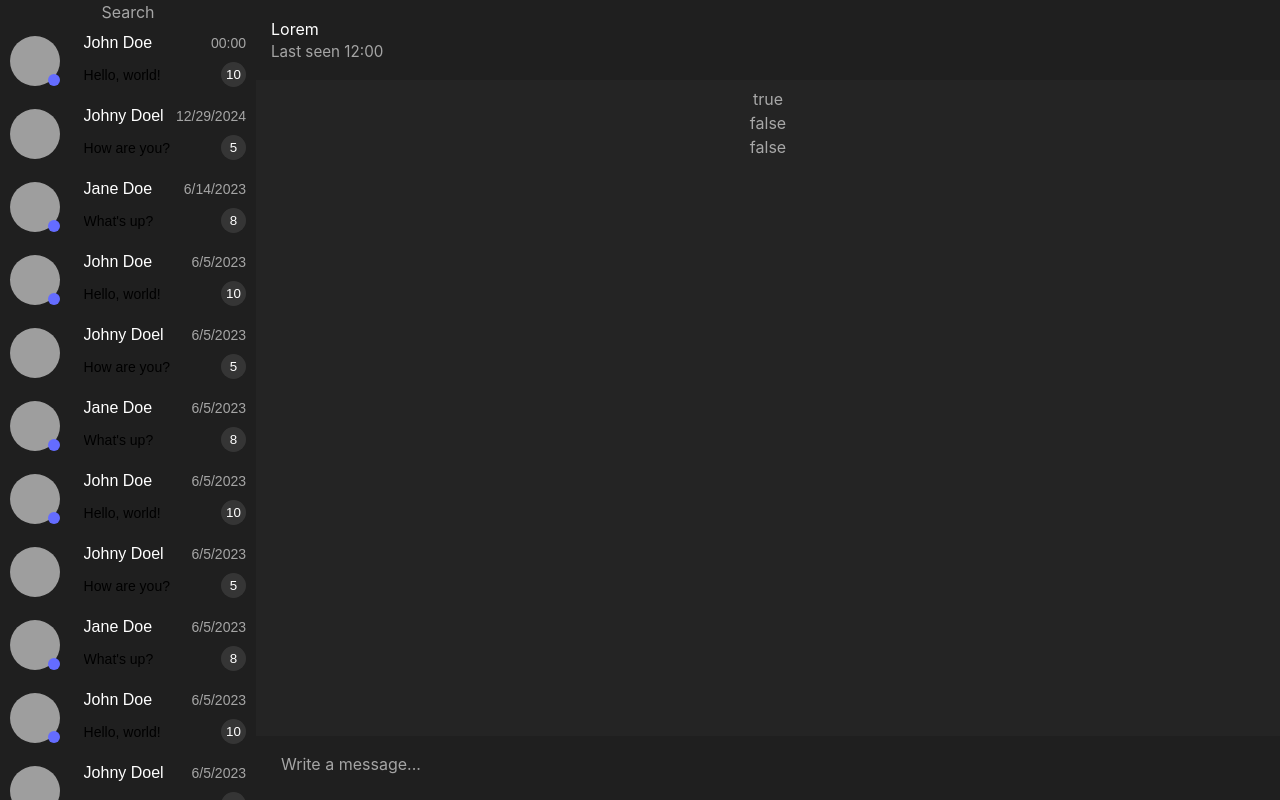
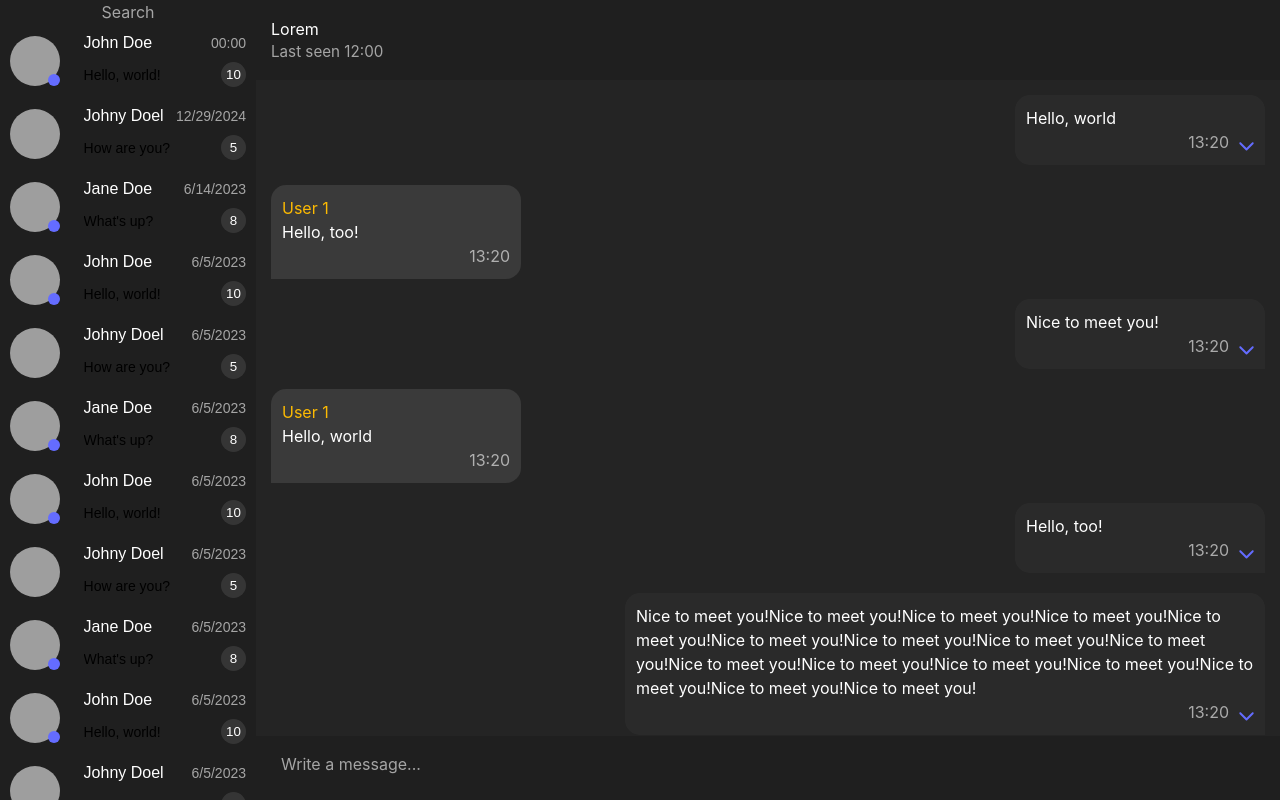
Before and after one commit to FalloutEngineer/Telega, a React (Vite) app in the folder client/telega-client/: page /chat/1 in a window 1280 px wide. Built offline with nearby package versions, Linux system fonts and the light colour scheme; grey boxes are pictures that could not be loaded.

Commit message:
Message component; svgr dependency; ChatBody scrollbar

```diff
--- a/client/telega-client/package.json
+++ b/client/telega-client/package.json
@@ -37,6 +37,7 @@
     "ts-jest": "^29.2.5",
     "typescript": "~5.6.2",
     "typescript-eslint": "^8.18.2",
-    "vite": "^6.0.5"
+    "vite": "^6.0.5",
+    "vite-plugin-svgr": "^4.3.0"
   }
 }
--- a/client/telega-client/src/components/chat/chat-body/ChatBody.tsx
+++ b/client/telega-client/src/components/chat/chat-body/ChatBody.tsx
@@ -15,6 +15,7 @@ const ChatBody = React.memo(() => {
       date: new Date(),
       id: "1",
       textBody: "Hello, world",
+      status: "read",
     },
     {
       from: "2",
@@ -27,6 +28,48 @@ const ChatBody = React.memo(() => {
       date: new Date(),
       id: "3",
       textBody: "Nice to meet you!",
+      status: "read",
+    },
+    {
+      from: "2",
+      date: new Date(),
+      id: "4",
+      textBody: "Hello, world",
+    },
+    {
+      from: "1",
+      date: new Date(),
+      id: "5",
+      textBody: "Hello, too!",
+      status: "read",
+    },
+    {
+      from: "1",
+      date: new Date(),
+      id: "6",
+      textBody:
+        "Nice to meet you!Nice to meet you!Nice to meet you!Nice to meet you!Nice to meet you!Nice to meet you!Nice to meet you!Nice to meet you!Nice to meet you!Nice to meet you!Nice to meet you!Nice to meet you!Nice to meet you!Nice to meet you!Nice to meet you!Nice to meet you!",
+      status: "read",
+    },
+    {
+      from: "2",
+      date: new Date(),
+      id: "7",
+      textBody: "Hello, world",
+    },
+    {
+      from: "1",
+      date: new Date(),
+      id: "8",
+      textBody: "Hello, too!",
+      status: "received",
+    },
+    {
+      from: "1",
+      date: new Date(),
+      id: "9",
+      textBody: "Nice to meet you!",
+      status: "sending",
     },
   ])
 
@@ -36,7 +79,7 @@ const ChatBody = React.memo(() => {
         {messages.map((message) => {
           return (
             <Message
-              isMy={message.id === myId}
+              isMy={message.from === myId}
               key={message.id}
               {...message}
               sender={participants.get(message.from)}
--- a/client/telega-client/src/components/chat/chat-body/chatBody.module.css
+++ b/client/telega-client/src/components/chat/chat-body/chatBody.module.css
@@ -2,6 +2,32 @@
   display: flex;
   width: 100%;
   height: 100%;
+  flex-direction: column;
+
+  box-sizing: border-box;
+
+  flex: 1;
+
+  overflow-y: auto;
+  overflow-x: hidden;
+}
+
+.body::-webkit-scrollbar {
+  width: 0.25em;
+}
+
+.body::-webkit-scrollbar-track,
+.body::-webkit-scrollbar-thumb {
+  background-color: rgba(255, 255, 255, 0);
+  border-radius: 50px;
+}
+
+.body:hover::-webkit-scrollbar-track {
+  background-color: var(--scrollbar-track);
+}
+
+.body:hover::-webkit-scrollbar-thumb {
+  background-color: var(--scrollbar-thumb);
 }
 
 .messages {
@@ -9,14 +35,13 @@
   flex-direction: column;
   width: 100%;
   max-width: 100%;
-  height: 100%;
-  max-height: 100%;
+
+  box-sizing: border-box;
 
   margin: 0;
-  padding: 7px;
+  padding: 15px;
 
-  overflow-y: auto;
-  overflow-x: hidden;
+  gap: 20px;
 }
 
 .messageItem {
--- a/client/telega-client/src/components/chat/chat-body/message/Message.tsx
+++ b/client/telega-client/src/components/chat/chat-body/message/Message.tsx
@@ -1,11 +1,43 @@
 import React from "react"
 import MessageFallback from "./MessageFallbackLazy"
+import styles from "./message.module.css"
+
+import ArrowSVG from "../../../../assets/icons/status-arrow.svg?react"
 
 type MessageProps = Message & { isMy: boolean } & { sender?: PublicUser }
 
 export default function Message(props: MessageProps) {
   return props.sender ? (
-    <li>{props.isMy ? "true" : "false"}</li>
+    <li className={`${styles.messageBody} ${props.isMy ? styles.my : ""}`}>
+      {props.isMy ? null : (
+        <div className={styles.top}>
+          <p
+            className={styles.name}
+            style={{ color: props.sender.nicknameColor }}
+          >
+            {`${props.sender.firstName} ${props.sender.lastName}`}
+          </p>
+        </div>
+      )}
+      <div className={styles.main}>{props.textBody}</div>
+      <div className={styles.bottom}>
+        <p className={styles.time}>
+          {props.date.getHours()}:{props.date.getMinutes()}
+        </p>
+        {props.isMy ? (
+          <div className={styles.status}>
+            {/* Change style according to message status or isMy */}
+            <ArrowSVG
+              style={{
+                color: "var(--highlight-color)",
+                height: "15px",
+                width: "15px",
+              }}
+            />
+          </div>
+        ) : null}
+      </div>
+    </li>
   ) : (
     <MessageFallback />
   )
--- a/client/telega-client/src/components/chat/chat-body/message/message.module.css
+++ b/client/telega-client/src/components/chat/chat-body/message/message.module.css
@@ -0,0 +1,62 @@
+.messageBody {
+  display: flex;
+  flex-direction: column;
+  box-sizing: border-box;
+
+  background-color: rgba(var(--base-rgb), 0.1);
+
+  width: fit-content;
+  min-width: 250px;
+
+  max-width: 50vw;
+
+  border-radius: 15px;
+  border-bottom-left-radius: 0px;
+
+  color: var(--main-text-color);
+
+  padding: 11px;
+}
+
+.my {
+  background-color: rgba(var(--base-rgb), 0.03);
+  align-self: flex-end;
+
+  border-bottom-left-radius: 15px;
+  border-bottom-right-radius: 0px;
+}
+
+.name {
+}
+
+.top {
+  display: flex;
+  flex-direction: row;
+}
+
+.main {
+  display: flex;
+  flex-direction: row;
+  text-align: left;
+}
+
+.bottom {
+  display: flex;
+  flex-direction: row;
+  justify-content: flex-end;
+
+  color: var(--text-color);
+}
+
+.time {
+}
+
+.status {
+  margin-left: 10px;
+
+  display: flex;
+  flex-direction: column;
+  justify-content: flex-end;
+
+  height: 100%;
+}
--- a/client/telega-client/src/constants/colors.ts
+++ b/client/telega-client/src/constants/colors.ts
@@ -12,6 +12,8 @@ export const OColor = {
   SidebarCircleActiveWhite: "rgba(0, 0, 0, 0.9)",
   TextDark: "rgba(255, 255, 255, 0.6)",
   TextMainDark: "rgba(255, 255, 255, 1)",
+  DarkBaseRGB: "255, 255, 255",
+  LightBaseRGB: "0, 0, 0",
   BackgroundDark: "#242424",
   MenuBackgroundDark: "rgba(0, 0, 0, 0.142)",
   MenuBackgroundHighlightedDark: "rgba(255, 255, 255, 0.07)",
--- a/client/telega-client/src/constants/themes.ts
+++ b/client/telega-client/src/constants/themes.ts
@@ -16,6 +16,7 @@ export const THEMES: Record<ThemeType, Theme> = {
     "--sidebar-circle-active": OColor.SidebarCircleActiveWhite,
     "--scrollbar-track": OColor.ScrollbarTrackWhite,
     "--scrollbar-thumb": OColor.ScrollbarThumbWhite,
+    "--base-rgb": OColor.LightBaseRGB,
   },
   dark: {
     "--text-color": OColor.TextDark,
@@ -32,5 +33,6 @@ export const THEMES: Record<ThemeType, Theme> = {
     "--sidebar-circle-active": OColor.SidebarCircleActiveDark,
     "--scrollbar-track": OColor.ScrollbarTrackDark,
     "--scrollbar-thumb": OColor.ScrollbarThumbDark,
+    "--base-rgb": OColor.DarkBaseRGB,
   },
 }
--- a/client/telega-client/src/index.css
+++ b/client/telega-client/src/index.css
@@ -11,6 +11,10 @@
   text-rendering: optimizeLegibility;
   -webkit-font-smoothing: antialiased;
   -moz-osx-font-smoothing: grayscale;
+}
+
+p {
+  margin: 0;
 }
 
 a {
--- a/client/telega-client/src/types/message.d.ts
+++ b/client/telega-client/src/types/message.d.ts
@@ -1,8 +1,11 @@
-type MessageDate = string | Date
+type MessageDate = Date
 
 type Message = {
   from: string
   date: MessageDate
   id: string
   textBody: string
+  status?: MessageStatus
 }
+
+type MessageStatus = "sending" | "received" | "read"
--- a/client/telega-client/src/types/theme.d.ts
+++ b/client/telega-client/src/types/theme.d.ts
@@ -15,4 +15,5 @@ interface Theme {
   "--scrollbar-track": Color
   "--scrollbar-thumb": Color
   "--highlight-text-color": Color
+  "--base-rgb": Color
 }
--- a/client/telega-client/vite.config.ts
+++ b/client/telega-client/vite.config.ts
@@ -1,7 +1,8 @@
-import { defineConfig } from 'vite'
-import react from '@vitejs/plugin-react-swc'
+import { defineConfig } from "vite"
+import react from "@vitejs/plugin-react-swc"
+import svgr from "vite-plugin-svgr"
 
 // https://vite.dev/config/
 export default defineConfig({
-  plugins: [react()],
+  plugins: [react(), svgr()],
 })
```
Also changed, not shown: client/telega-client/src/declarations.d.ts (added, +7 -0 lines), client/telega-client/src/assets/icons/status-arrow.svg (added), 1 other file (tests, documents, lock files or other folders).
